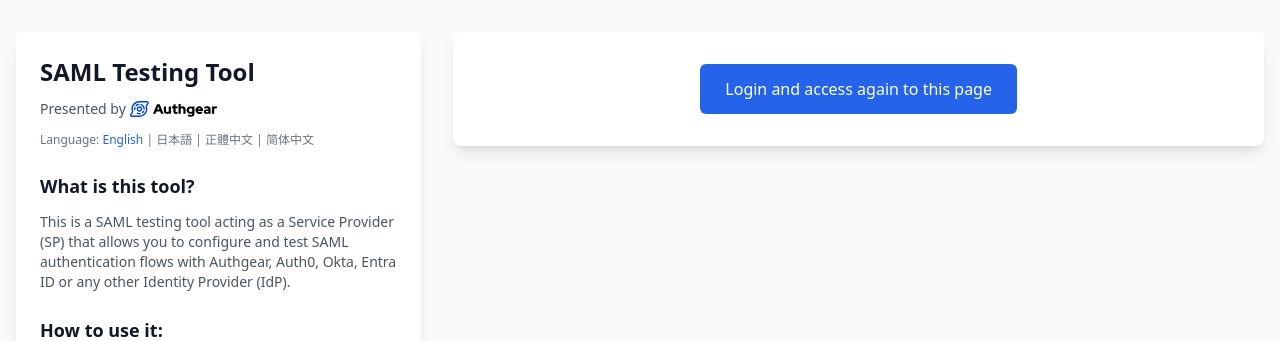
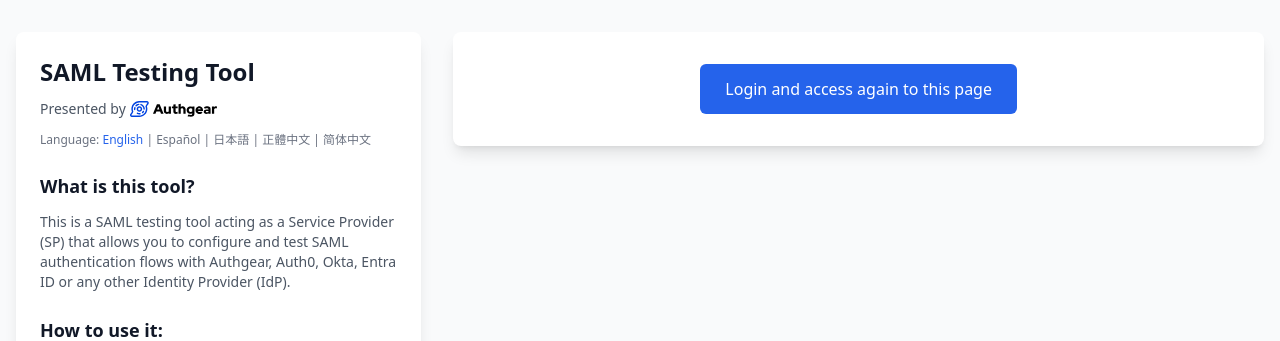
Before and after one commit to authgear/authgear-saml-sp-testing-tool, a Flask app: page /attrs/ in a window 1280 px wide. Shown: the top 341 px of the page. Run offline with Flask 3, Linux system fonts and the light colour scheme; some libraries are stand-ins or nearby versions.

Commit message:
Add Spanish translation

```diff
--- a/app/templates/base.html
+++ b/app/templates/base.html
@@ -92,6 +92,7 @@
             <div class="mt-3 text-xs text-gray-500">
               Language:
               <a href="?lang=en" class="hover:text-primary-600 transition-colors {% if session.get('lang', 'en') == 'en' %}text-primary-600 font-medium{% endif %}">English</a> |
+              <a href="?lang=es" class="hover:text-primary-600 transition-colors {% if session.get('lang') == 'es' %}text-primary-600 font-medium{% endif %}">Español</a> |
               <a href="?lang=ja" class="hover:text-primary-600 transition-colors {% if session.get('lang') == 'ja' %}text-primary-600 font-medium{% endif %}">日本語</a> |
               <a href="?lang=zh_Hant" class="hover:text-primary-600 transition-colors {% if session.get('lang') == 'zh_Hant' %}text-primary-600 font-medium{% endif %}">正體中文</a> |
               <a href="?lang=zh_Hans" class="hover:text-primary-600 transition-colors {% if session.get('lang') == 'zh_Hans' %}text-primary-600 font-medium{% endif %}">简体中文</a>
```
Also changed, not shown: app/translations/es/LC_MESSAGES/messages.po (added).
